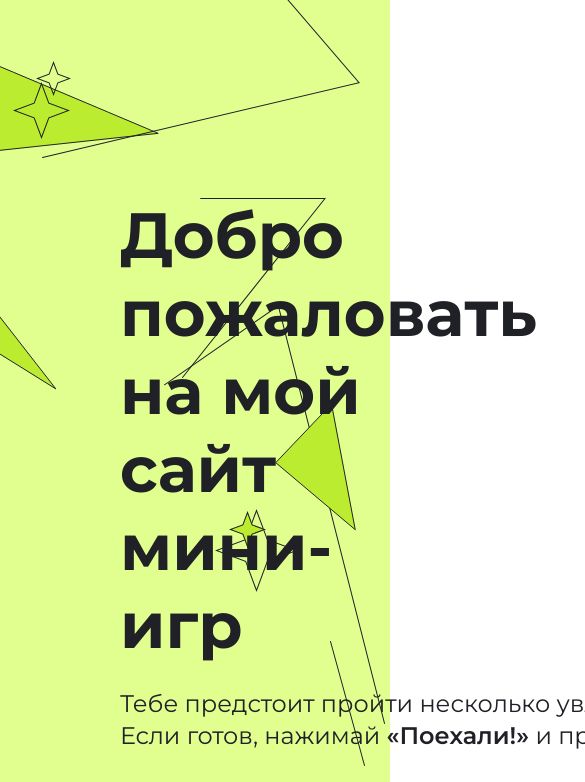
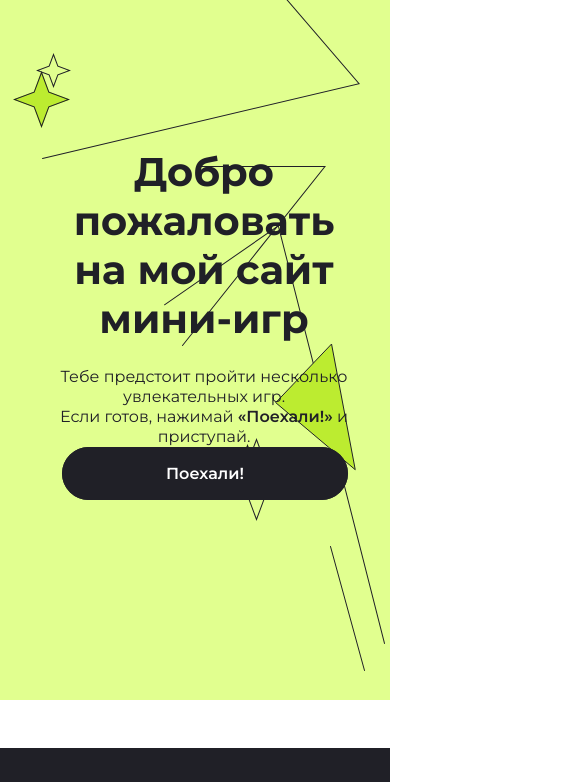
Before and after one commit to Sergei-Sorokin86/2-nd-course-hw, a plain HTML site: page index.html in a window 390 px wide. Shown: the top 782 px of the page, 585 px wide, since content can reach past the window. Drawn offline with Linux system fonts and the light colour scheme.

Commit message:
redid mobile

```diff
--- a/_mobile.scss
+++ b/_mobile.scss
@@ -2,7 +2,6 @@
     .head{height: 700px;
         &__headr{
             color: rgb(32, 32, 39);
-            font-family: Montserrat;
             font-size: 40px;
             font-weight: 700;
             line-height: 49px;
@@ -13,7 +12,6 @@
             margin-left: 57px;
             padding-top: 147px;}
         &__text{color: rgb(32, 32, 39);
-            font-family: Montserrat;
             font-size: 16px;
             font-weight: 400;
             line-height: 20px;
@@ -22,7 +20,7 @@
             width: 296px;
             height: 60px;
             margin-left: 40px;}
-        &__lk{font-family: Montserrat;
+        &__lk{
             font-size: 16px;
             font-weight: 600;
             line-height: 20px;}
@@ -32,7 +30,6 @@
            height: 55px;}
         &__button{
             padding: 16px 103px 16px 103px;
-            font-family: Montserrat;
             font-size: 16px;}
     }
     .about-games{display:none;}
@@ -61,5 +58,7 @@
             height: 55px;
             margin-top: 32px;}
     }
+.middle{padding-left: 16px;
+padding-right: 16px;}
 
 }
--- a/style.scss
+++ b/style.scss
@@ -249,3 +249,4 @@ body{ font-family: "Montserrat", serif;
         text-align: center;}
 .middle{padding-left: calc(50% - 720px);
     padding-right: calc(50% - 720px);}
+@import'mobile';
```
Also changed, not shown: style.css, 1 other file.
